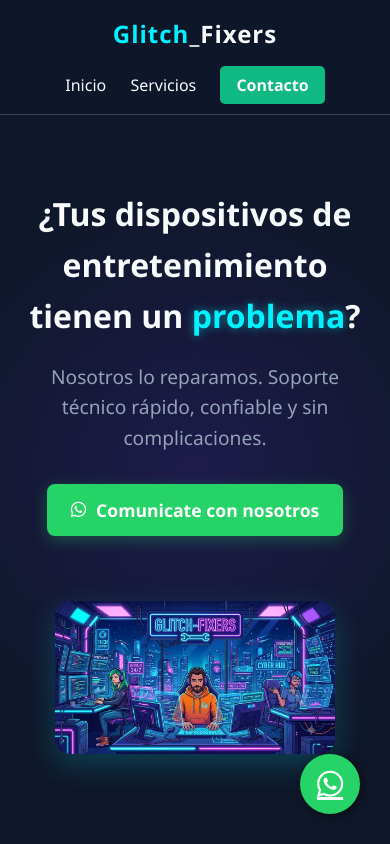
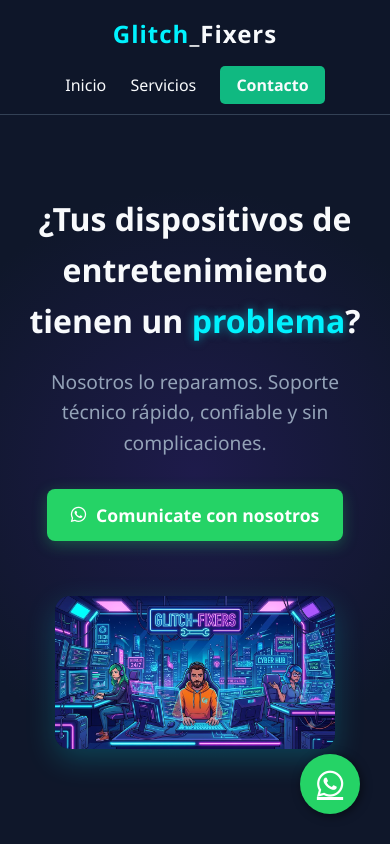
Before and after one commit to JoyBoy368/glitch-fixers, a plain HTML site: page index.html in a window 390 px wide. Shown: the top 844 px of the page. Drawn offline with Linux system fonts and the light colour scheme.

Commit message:
commit # Glitch Fixers: Actualización de contenido y estilo

```diff
--- a/style.css
+++ b/style.css
@@ -145,11 +145,10 @@ nav a:hover {
     .hero-content h1 {
         font-size: 2.2rem;
     }
-  .hero-image {
-    margin-top: 30px;
-}
-.hero-image img {
-    max-width: 80%;
+    .hero-image img {
+        max-width: 80%;
+        margin-top: 20px;
+    }
 }
 
 /* --- Sección Servicios --- */
```
